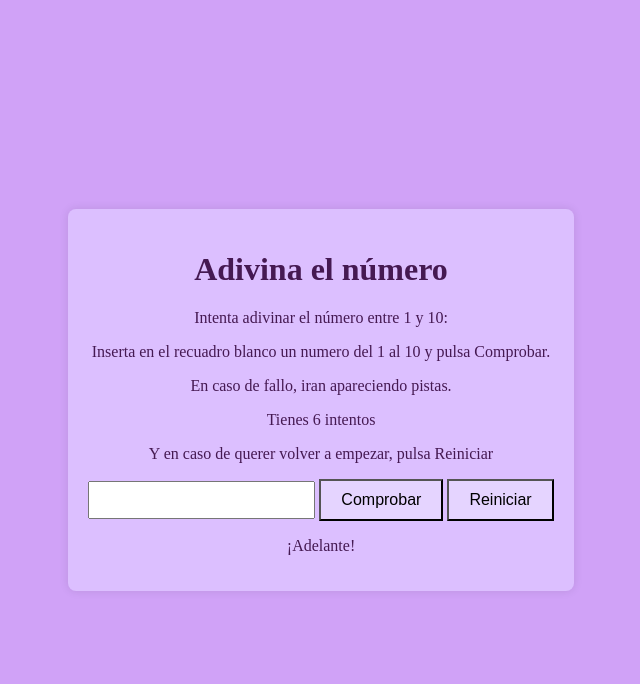
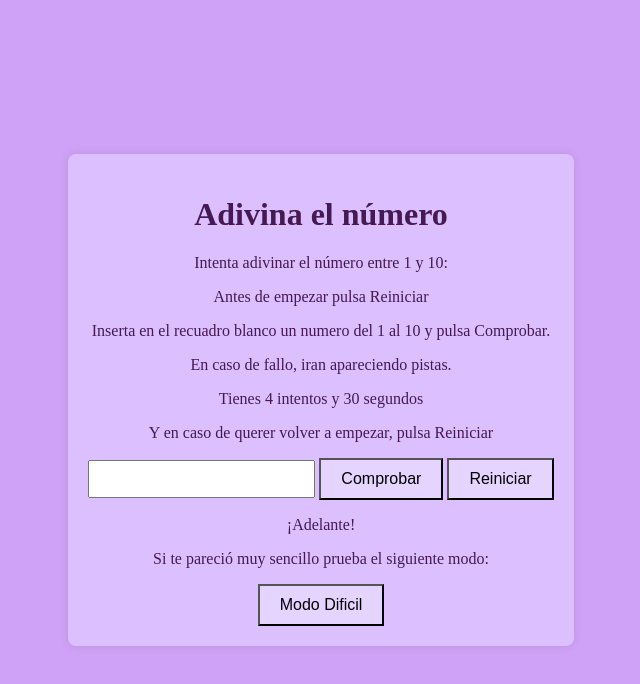
Before and after one commit to paulaarroyogarcia/proyectofinal, a plain HTML site: page index.html in a window 1280 px wide. Shown: the whole page, without its empty margins (319-959 px from the left). Drawn offline with Linux system fonts and the light colour scheme.

Commit message:
index.html

```diff
--- a/index.html
+++ b/index.html
@@ -10,15 +10,20 @@
     <div class="container">
         <h1>Adivina el número</h1>
         <p>Intenta adivinar el número entre 1 y 10:</p>
+        <p>Antes de empezar pulsa Reiniciar</p>
         <p>Inserta en el recuadro blanco un numero del 1 al 10 y pulsa Comprobar.</p>
         <p>En caso de fallo, iran apareciendo pistas.</p>
-        <p>Tienes 6 intentos</p>
+        <p>Tienes 4 intentos y 30 segundos</p>
         <p>Y en caso de querer volver a empezar, pulsa Reiniciar</p>
         <input type="number" id="guessInput">
         <button onclick="checkGuess()">Comprobar</button>
         <button onclick="resetGame()">Reiniciar</button>
         <p id="result"></p>
         <p id="instructions">¡Adelante!</p>
+        <p>Si te pareció muy sencillo prueba el siguiente modo:</p>
+        <a href="newlevels.html">
+            <button id="modoBtn">Modo Dificil</button>
+          </a>
     </div>
     <script src="script.js"></script>
 </body>
```
